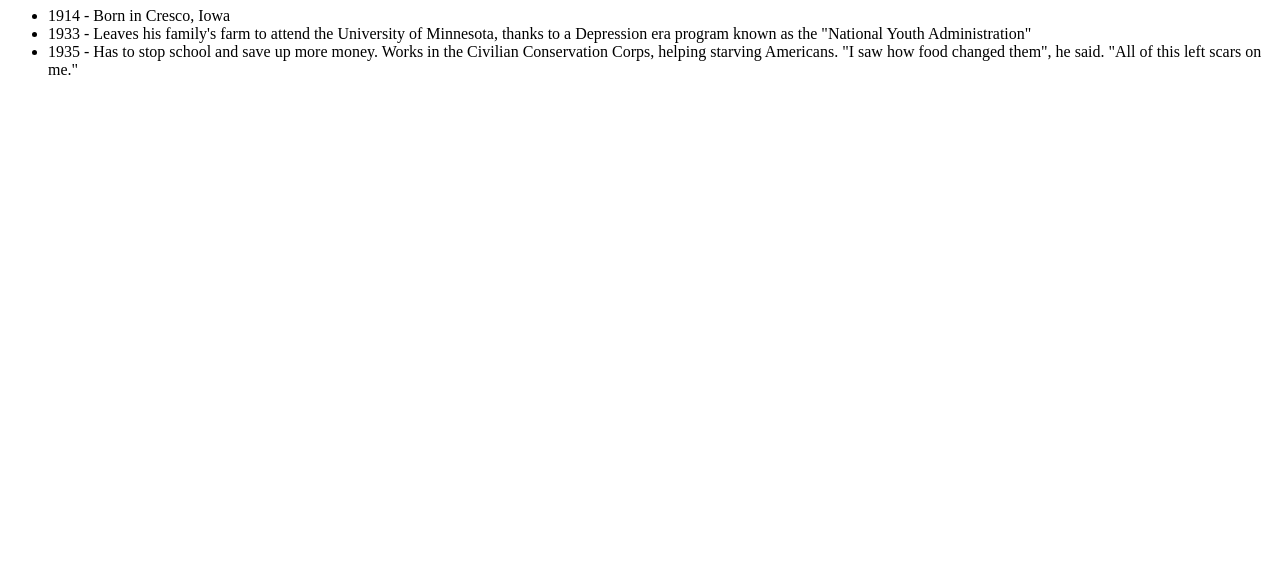
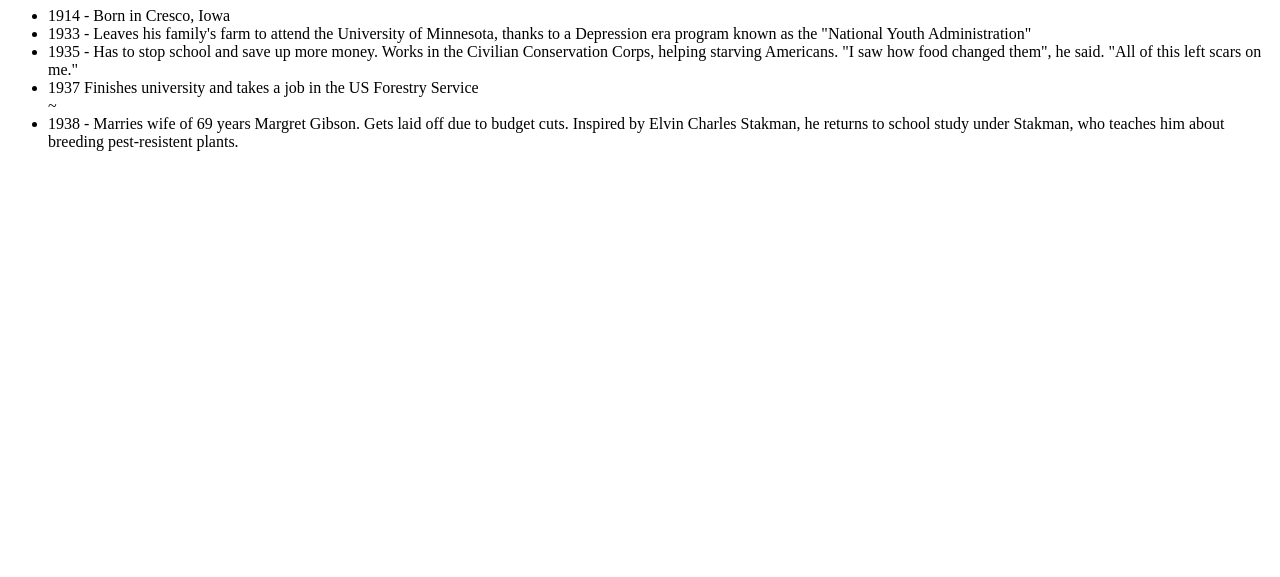
Before and after one commit to amare1990/Ethio-Angola-Tribute-Page, a plain HTML site: page index.html in a window 1280 px wide. Shown: the part 223-800 px from the top of the page. Drawn offline with Linux system fonts and the light colour scheme.

Commit message:
add html code

```diff
--- a/index.html
+++ b/index.html
@@ -30,10 +30,12 @@
           </li>
           <li> <span class="year"> 1935 </span> - Has to stop school and save up more money. Works in the Civilian Conservation Corps, helping starving Americans. "I saw how food changed them", he said. "All of this left scars on me."
           </li>
-
+          <li><span>1937</span> Finishes university and takes a job in the US Forestry Service</li>~
+          <li> 1938 - Marries wife of 69 years Margret Gibson. Gets laid off due to budget cuts. Inspired by Elvin Charles Stakman, he returns to school study under Stakman, who teaches him about breeding pest-resistent plants.</li>
         </ul>
 
       </div>
+
 
     </main>
 
```
